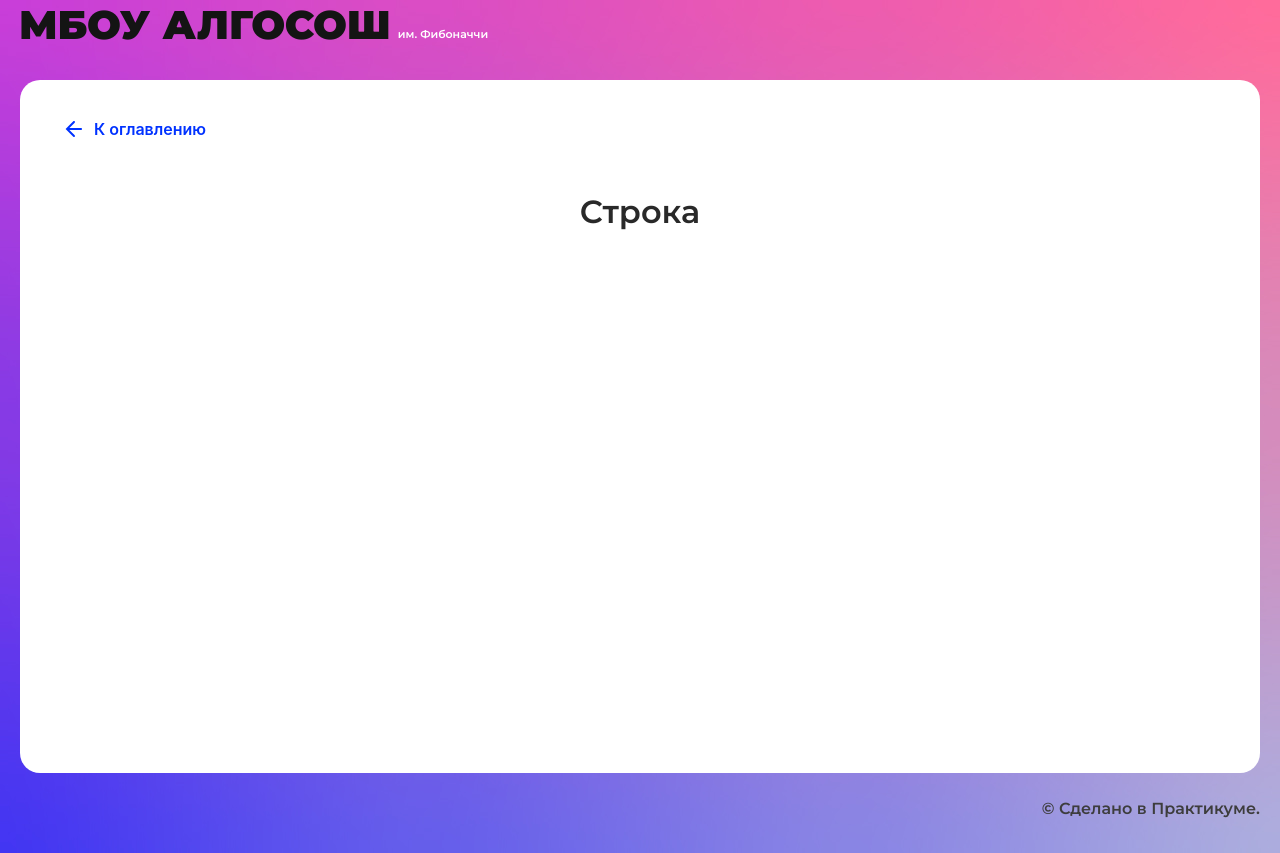
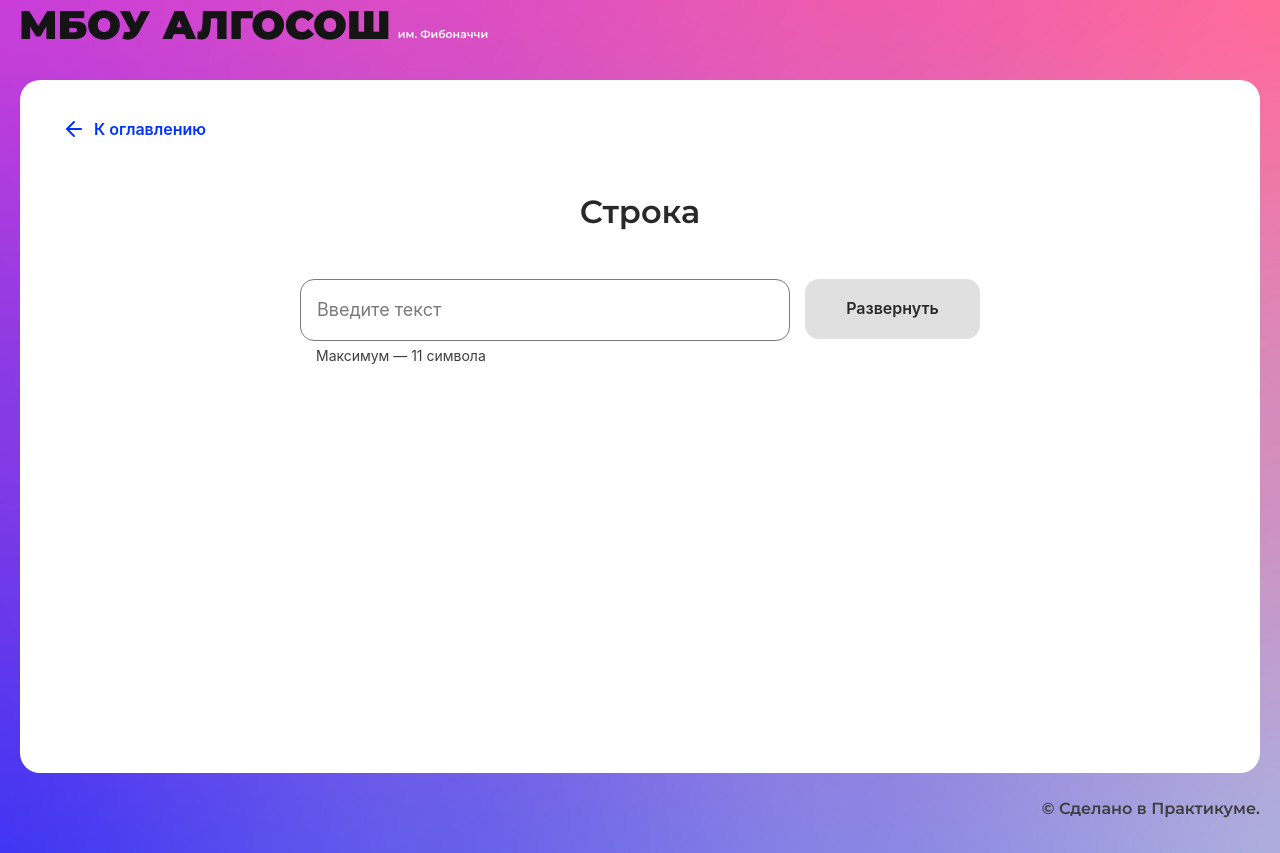
Before and after one commit to SergeiAnokhin/algososh, a React (Create React App) app: page /recursion in a window 1280 px wide. Built offline with nearby package versions, Linux system fonts and the light colour scheme.

Commit message:
String ready

```diff
--- /dev/null
+++ b/src/components/string/string.module.css
@@ -0,0 +1,23 @@
+.page {
+    display: flex;
+    justify-content: center;
+    min-width: 300px;
+  }
+
+  .input {
+    display: flex;
+    width: 490px;
+    margin-right: 15px;
+  }
+
+  .chars {
+    display: flex;
+    flex-direction: row;
+    justify-content: center;
+    padding: 100px 0 0;
+    margin: 10px;
+    list-style: none;
+  }
+  .char {
+    margin: 7px;
+  }
--- a/src/components/string/string.tsx
+++ b/src/components/string/string.tsx
@@ -1,10 +1,112 @@
-import React from "react";
+import {useState, useMemo, useEffect} from "react";
 import { SolutionLayout } from "../ui/solution-layout/solution-layout";
+import { Input } from "../ui/input/input";
+import { Button } from "../ui/button/button";
+import { Circle } from "../ui/circle/circle";
+import { DELAY_IN_MS } from "../../constants/delays";
+import style from "./string.module.css";
+import { ElementStates } from "../../types/element-states";
 
 export const StringComponent: React.FC = () => {
+
+  interface IChars {
+    chars?: string,
+    color: ElementStates
+  }
+
+  const [isLoader, setIsLoader] = useState(false);
+  const [isDisabled, setIsDisabled] = useState(true);
+  const [inputString, setInputString] = useState("");
+  const [arrChars, setArrChars] = useState<IChars[]>([]);
+
+  const swap = (j: number, i: number, arr: IChars[]) => {
+    const arrTemp = [...arr];
+    const temp = arrTemp[j].chars;
+    arrTemp[j].chars = arrTemp[i].chars;
+    arrTemp[i].chars = temp;
+    return arrTemp;
+  };
+
+  const reverseString = (j: number, i: number, arr: IChars[]) => {
+    const mid = Math.floor(arr.length / 2);
+    if (j <= i) {
+      arr[j].color = ElementStates.Changing;
+      arr[i].color = ElementStates.Changing;
+    }
+    if ((j <= mid) && (j <= i))
+      setTimeout(() => {
+        arr = swap(j, i, arr);
+        arr[j].color = ElementStates.Modified;
+        arr[i].color = ElementStates.Modified;
+        j++;
+        i--;
+        reverseString(j, i, arr);
+      }, DELAY_IN_MS);
+    else {
+      if (j - 1 >= 0) {
+      }
+      setArrChars(arr);
+      setIsLoader(false);
+      return;
+    }
+    if (j - 1 >= 0) {
+      arr[j - 1].color = ElementStates.Modified;
+    }
+    if (i - 1 < arr.length - 2) {
+      arr[i + 1].color = ElementStates.Modified;
+    }
+    setArrChars(arr);
+  };
+  const wrapString =
+      (string: string) => {
+      setIsLoader(true);
+      const newArr: IChars[] = [];
+      const arrString: string[] = string.split("");
+      for (let i = 0; i <= arrString.length - 1; i++) {
+        newArr[i] = { chars: arrString[i], color: ElementStates.Default };
+      }
+      newArr[0].color = ElementStates.Changing;
+      newArr[newArr.length - 1].color = ElementStates.Changing;
+      setArrChars(newArr);
+      setTimeout(() => {
+        reverseString(0, newArr.length - 1, newArr);
+      }, DELAY_IN_MS);
+    }
+  const inputChange = (event: any) => {
+      setInputString(event.target.value);
+      if (event.target.value) {
+        setIsDisabled(false);
+      } else {
+        setIsDisabled(true);
+      }
+    }
+
   return (
     <SolutionLayout title="Строка">
-
+     <div className={style.page}>
+        <Input
+          extraClass={style.input}
+          type={"text"}
+          maxLength={11}
+          value={inputString}
+          isLimitText
+          onChange={inputChange}
+        />
+        <Button
+          text="Развернуть"
+          isLoader={isLoader}
+          disabled={isDisabled}
+          linkedList={"small"}
+          onClick={() => wrapString(inputString)}
+        />
+      </div>
+      <ul className={style.chars}>
+        {arrChars.map((item, index) => (
+          <li key={index} className={item.chars}>
+            <Circle extraClass={style.char} state={item.color} letter={item.chars} />
+          </li>
+        ))}
+      </ul>
     </SolutionLayout>
   );
 };
```
Also changed, not shown: 2 other files (tests, documents, lock files or other folders).
